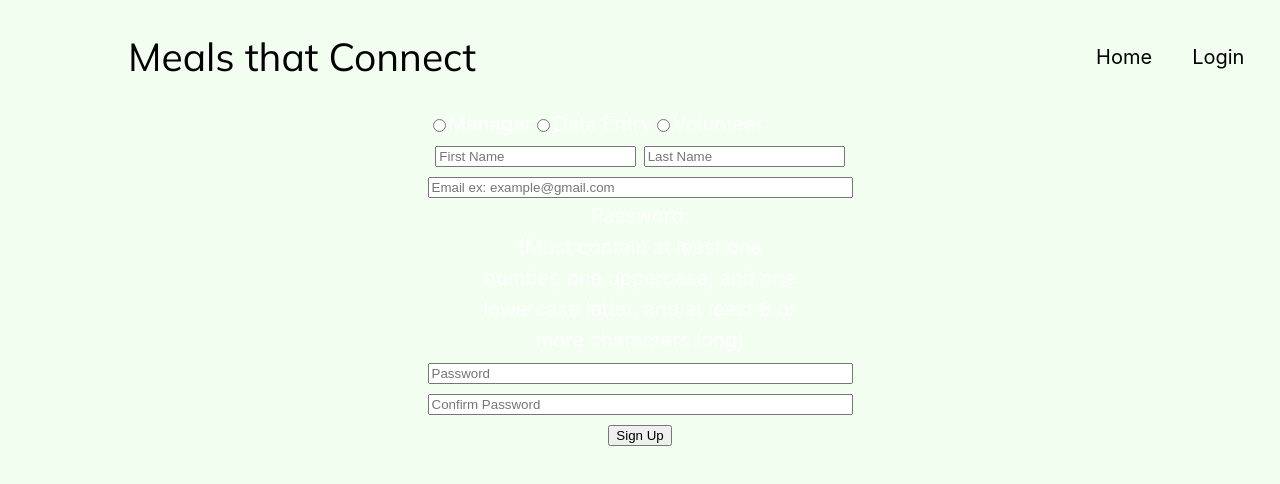
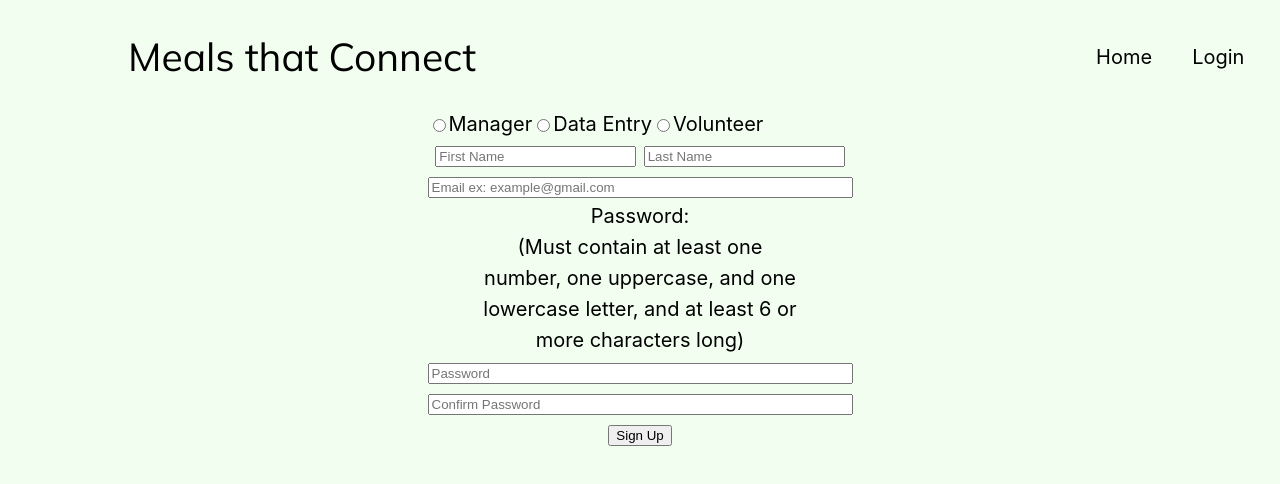
Before and after one commit to hack4impact-calpoly/meals-that-connect, a React (Create React App) app in the folder frontend/: page /signup in a window 1280 px wide. Shown: the top 484 px of the page. Built offline with nearby package versions, Linux system fonts and the light colour scheme; a web font is replaced by a local one.

Commit message:
Changed 1 line of css

```diff
--- a/frontend/src/css/Signup.css
+++ b/frontend/src/css/Signup.css
@@ -12,6 +12,10 @@ main {
     display: flex;
     align-items: center;
     flex-direction: column;
+}
+
+label {
+    color: black;
 }
 #cta-type {
     display: flex;
```
